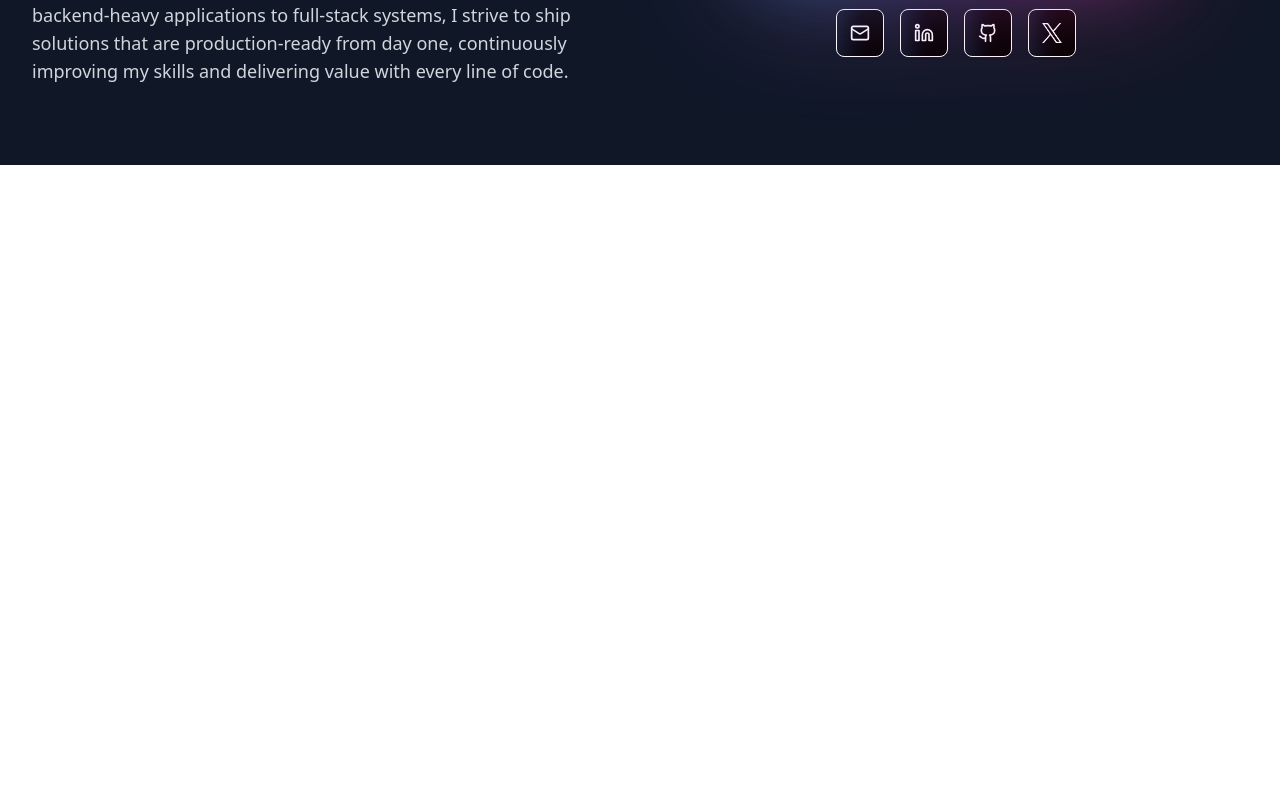
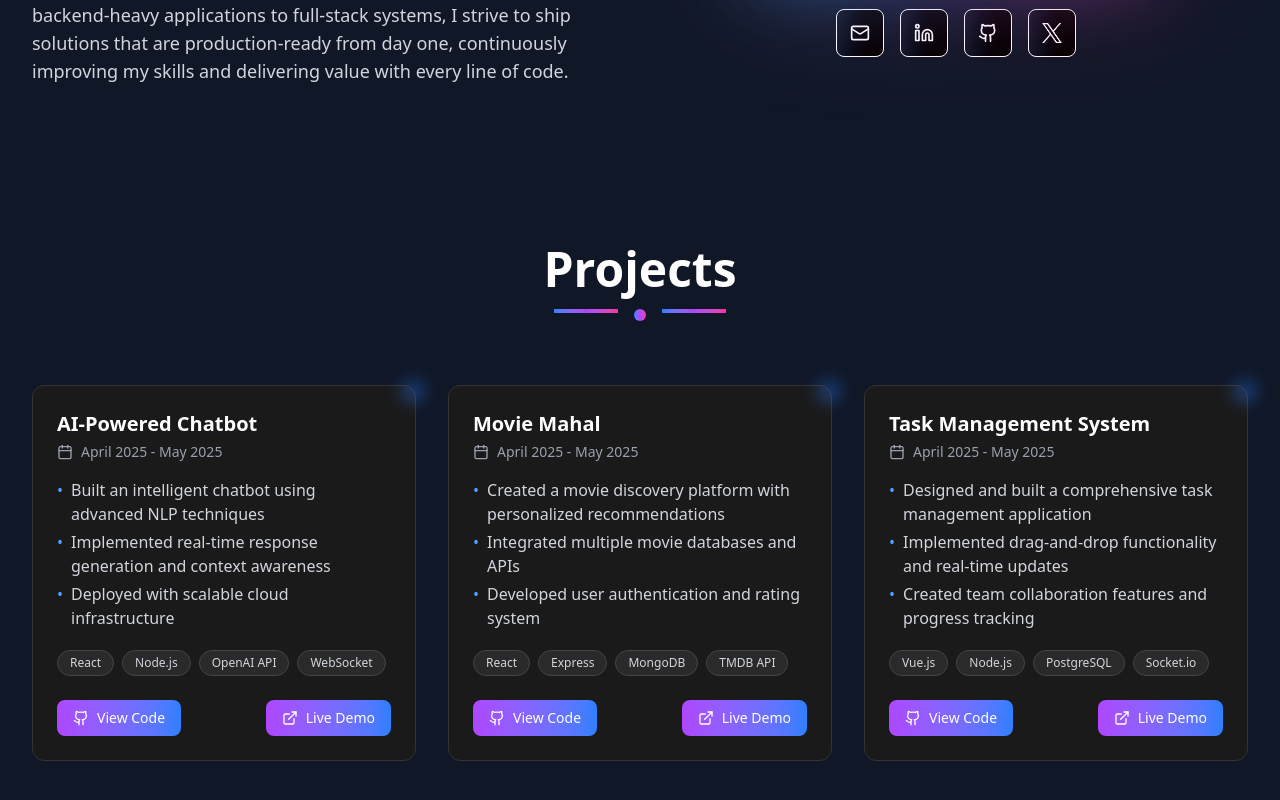
Before and after one commit to Md-Mahir-Asef/portfolio, a React (Vite) app: page / in a window 1280 px wide. Shown: the part 556-1356 px from the top of the page. Before the commit the page ends 800 px from the top, so only its background shows below. Built offline with nearby package versions, Linux system fonts and the light colour scheme.

Commit message:
Feat(Project): Create Project Section.

```diff
--- a/src/pages/Home.tsx
+++ b/src/pages/Home.tsx
@@ -1,11 +1,13 @@
 import Header from "../sections/Header";
 import About from "../sections/About";
+import Projects from "../sections/Projects";
 
 const Home = () => {
     return (
         <div>
             <Header />
             <About />
+            <Projects />
         </div>
     );
 };
--- a/src/sections/Header.tsx
+++ b/src/sections/Header.tsx
@@ -81,10 +81,10 @@ const Header = () => {
                         </div>
                     )}
                 </nav>
-            </header>
 
             {/* White Divider */}
             <div className="h-[0.5px] bg-gray-700"></div>
+            </header>
         </>
     );
 };
--- /dev/null
+++ b/src/sections/Projects.tsx
@@ -0,0 +1,145 @@
+import { ExternalLink, Github, Calendar } from "lucide-react";
+
+const Projects = () => {
+    const projects = [
+        {
+            title: "AI-Powered Chatbot",
+            period: "April 2025 - May 2025",
+            description: [
+                "Built an intelligent chatbot using advanced NLP techniques",
+                "Implemented real-time response generation and context awareness",
+                "Deployed with scalable cloud infrastructure",
+            ],
+            technologies: ["React", "Node.js", "OpenAI API", "WebSocket"],
+            hasLiveDemo: true,
+            hasCode: true,
+        },
+        {
+            title: "Movie Mahal",
+            period: "April 2025 - May 2025",
+            description: [
+                "Created a movie discovery platform with personalized recommendations",
+                "Integrated multiple movie databases and APIs",
+                "Developed user authentication and rating system",
+            ],
+            technologies: ["React", "Express", "MongoDB", "TMDB API"],
+            hasLiveDemo: true,
+            hasCode: true,
+        },
+        {
+            title: "Task Management System",
+            period: "April 2025 - May 2025",
+            description: [
+                "Designed and built a comprehensive task management application",
+                "Implemented drag-and-drop functionality and real-time updates",
+                "Created team collaboration features and progress tracking",
+            ],
+            technologies: ["Vue.js", "Node.js", "PostgreSQL", "Socket.io"],
+            hasLiveDemo: true,
+            hasCode: true,
+        },
+    ];
+
+    return (
+        <section
+            id="projects"
+            className="bg-gray-900 text-white py-20 px-4 sm:px-6 lg:px-8"
+        >
+            <div className="max-w-7xl mx-auto">
+                {/* Section Title */}
+                <div className="text-center mb-16">
+                    <h2 className="text-4xl md:text-5xl font-bold mb-4">
+                        Projects
+                    </h2>
+                    {/* Decorative gradient elements */}
+                    <div className="flex justify-center space-x-4 mb-8">
+                        <div className="w-16 h-1 bg-linear-to-r from-blue-500 via-purple-500 to-pink-500"></div>
+                        <div className="w-3 h-3 bg-linear-to-r from-blue-500 via-purple-500 to-pink-500 rounded-full"></div>
+                        <div className="w-16 h-1 bg-linear-to-r from-blue-500 via-purple-500 to-pink-500"></div>
+                    </div>
+                </div>
+
+                {/* Projects Grid */}
+                <div className="grid grid-cols-1 md:grid-cols-2 lg:grid-cols-3 gap-8">
+                    {projects.map((project, index) => (
+                        <div key={index} className="group">
+                            {/* Card Container */}
+                            <div className="relative bg-[#1A1A1A] border border-[#333333] rounded-xl p-6 flex flex-col h-full">
+                                {/* Gradient circle in top right corner */}
+                                <div className="absolute -top-2 -right-2 w-6 h-6 bg-linear-to-br to-blue-500 rounded-full opacity-70 blur-sm"></div>
+
+                                {/* Project Title and Period */}
+                                <h3 className="text-xl font-semibold text-white mb-1">
+                                    {project.title}
+                                </h3>
+                                <p className="text-gray-400 text-sm mb-4 flex items-center">
+                                    <Calendar className="w-4 h-4 mr-2" />
+                                    {project.period}
+                                </p>
+
+                                {/* Project Description */}
+                                <ul className="list-disc list-inside text-gray-300 mb-4 grow">
+                                    {project.description.map(
+                                        (item, descIndex) => (
+                                            <li
+                                                key={descIndex}
+                                                className="mb-1 flex items-start"
+                                            >
+                                                <span className="text-blue-400 mr-2">
+                                                    •
+                                                </span>
+                                                <span>{item}</span>
+                                            </li>
+                                        ),
+                                    )}
+                                </ul>
+
+                                {/* Technologies */}
+                                <div className="flex flex-wrap gap-2 mb-6">
+                                    {project.technologies.map(
+                                        (tech, techIndex) => (
+                                            <span
+                                                key={techIndex}
+                                                className="px-3 py-1 bg-[#2A2A2A] text-gray-300 text-xs rounded-full border border-[#444444]"
+                                            >
+                                                {tech}
+                                            </span>
+                                        ),
+                                    )}
+                                </div>
+
+                                {/* Action Buttons */}
+                                <div className="flex gap-3 mt-auto justify-between">
+                                    {project.hasCode && (
+                                        <a
+                                            href="#"
+                                            className="flex items-center gap-2 px-4 py-2 bg-linear-to-r from-purple-500 to-blue-500 text-white rounded-lg hover:from-purple-600 hover:to-blue-600 transition-all duration-200"
+                                        >
+                                            <Github className="w-4 h-4" />
+                                            <span className="text-sm">
+                                                View Code
+                                            </span>
+                                        </a>
+                                    )}
+                                    {project.hasLiveDemo && (
+                                        <a
+                                            href="#"
+                                            className="flex items-center gap-2 px-4 py-2 bg-linear-to-r from-purple-500 to-blue-500 text-white rounded-lg hover:from-purple-600 hover:to-blue-600 transition-all duration-200"
+                                        >
+                                            <ExternalLink className="w-4 h-4" />
+                                            <span className="text-sm">
+                                                Live Demo
+                                            </span>
+                                        </a>
+                                    )}
+                                </div>
+                            </div>
+                        </div>
+                    ))}
+                </div>
+            </div>
+        </section>
+    );
+};
+
+export default Projects;
```
